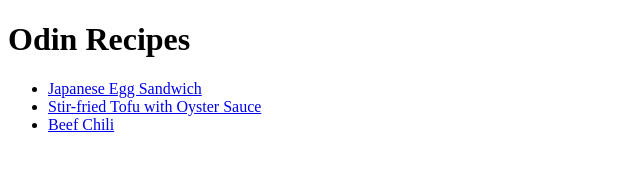
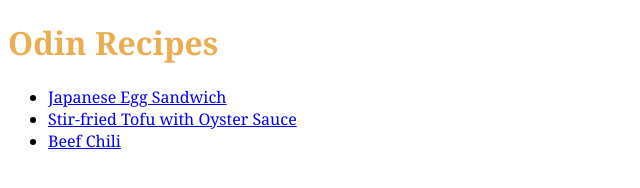
Before and after one commit to cj-cortes/odin-recipes, a plain HTML site: page index.html in a window 1280 px wide. Shown: the whole page, without its empty margins (0-640 px from the left). Drawn offline with Linux system fonts and the light colour scheme.

Commit message:
Style the page

```diff
--- a/index.html
+++ b/index.html
@@ -4,12 +4,13 @@
     <head>
         <meta charset="utf-8">
         <title>Project: Recipes</title>
+        <link rel="stylesheet" href="style.css">
     </head>
 
 
     <body>
 
-        <h1>Odin Recipes</h1>
+        <h1 id="odin">Odin Recipes</h1>
             <ul>
                 <li><a href="./recipes/jesandwich.html" target="_blank" rel="noopener noreferrer">Japanese Egg Sandwich</a></li>
                 <li><a href="./recipes/friedtofu.html" target="_blank" rel="noopener noreferrer">Stir-fried Tofu with Oyster Sauce</a></li>
```
